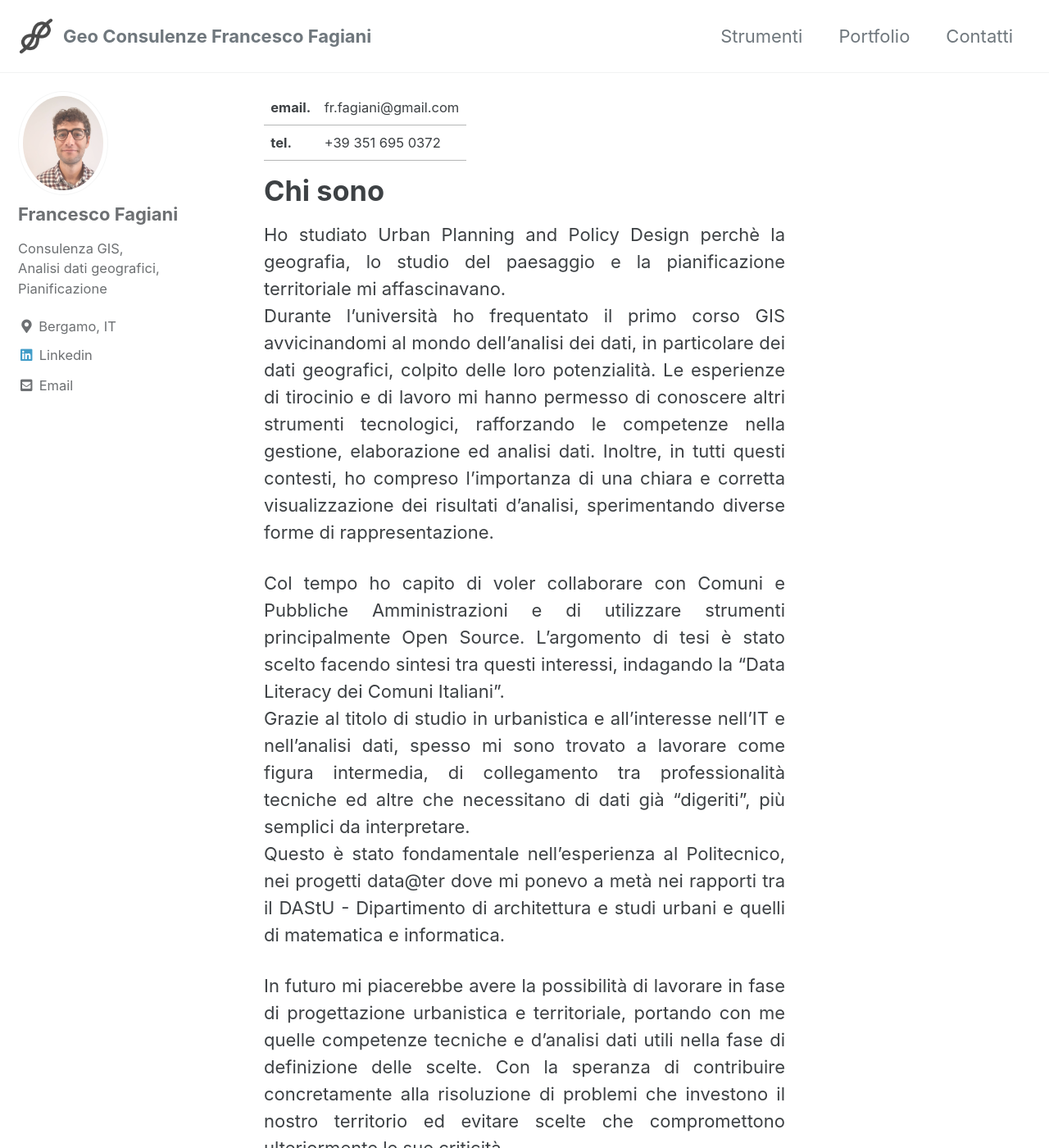
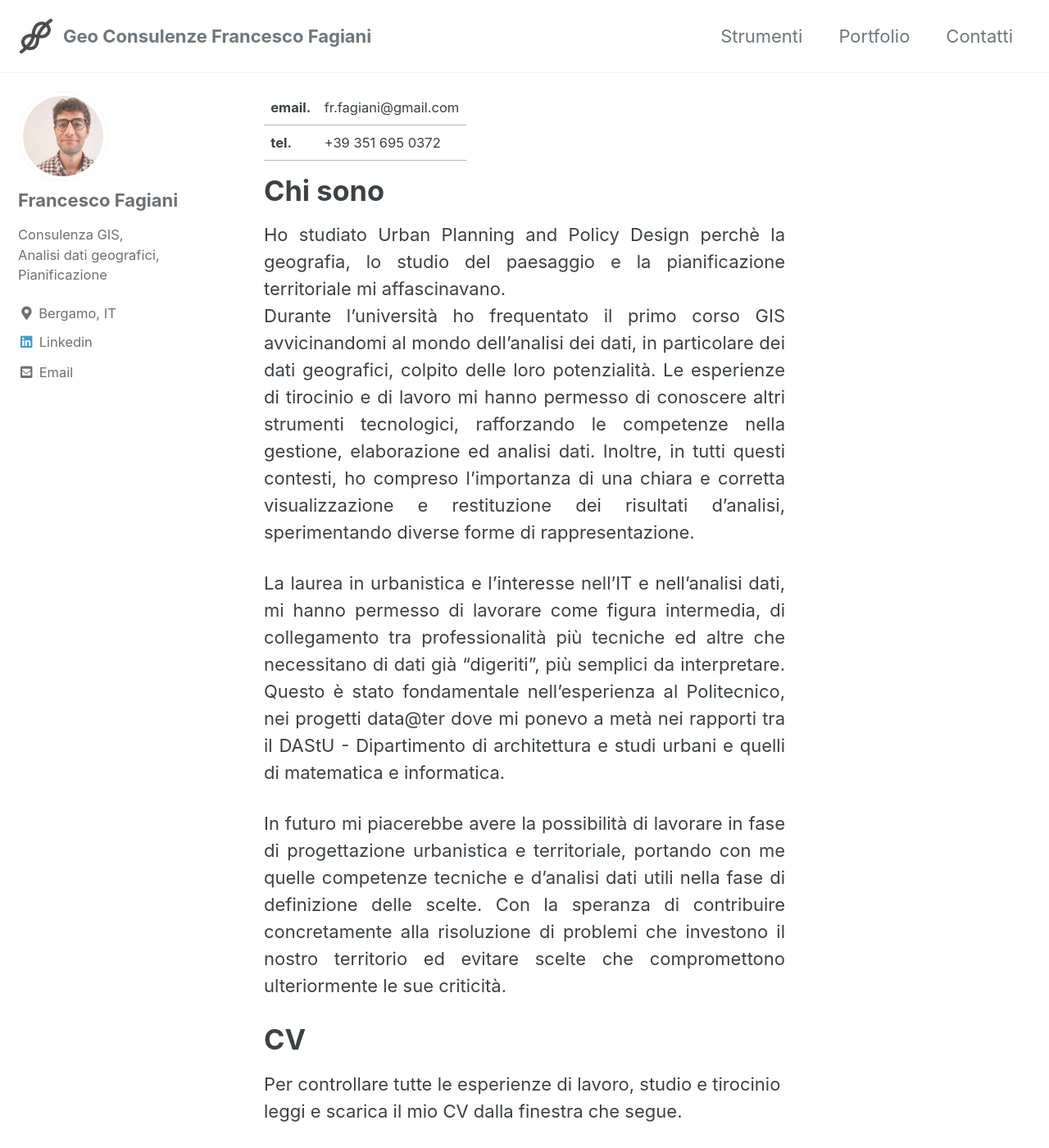
Before and after one commit to FrFagiani/ff_website, a Jekyll site: the page built from _pages/contatti.md, in a window 1280 px wide and 1400 px high. Shown: the whole window at 82% size. Built offline with Jekyll 4.4.1, drawn with Linux system fonts in a browser that asks for light colours; cached includes are drawn as plain includes.

Commit message:
nuovo profilo e aggiornamento testi

```diff
--- a/_pages/contatti.md
+++ b/_pages/contatti.md
@@ -10,10 +10,10 @@ author_profile: true
 # Chi sono
 Ho studiato Urban Planning and Policy Design perchè la geografia, lo studio del paesaggio e la pianificazione territoriale mi affascinavano.
 Durante l’università ho frequentato il primo corso GIS avvicinandomi al mondo dell’analisi dei dati, in particolare dei dati geografici, colpito delle loro potenzialità.
-Le esperienze di tirocinio e di lavoro mi hanno permesso di conoscere altri strumenti tecnologici, rafforzando le competenze nella gestione, elaborazione ed analisi dati. Inoltre, in tutti questi contesti, ho compreso l’importanza di una chiara e corretta visualizzazione dei risultati d’analisi, sperimentando diverse forme di rappresentazione.
+Le esperienze di tirocinio e di lavoro mi hanno permesso di conoscere altri strumenti tecnologici, rafforzando le competenze nella gestione, elaborazione ed analisi dati. Inoltre, in tutti questi contesti, ho compreso l’importanza di una chiara e corretta visualizzazione e restituzione dei risultati d’analisi, sperimentando diverse forme di rappresentazione.
 {: .text-justify}
-Col tempo ho capito di voler collaborare con Comuni e Pubbliche Amministrazioni e di utilizzare strumenti principalmente Open Source. L’argomento di tesi è stato scelto facendo sintesi tra questi interessi, indagando la “Data Literacy dei Comuni Italiani”.
-Grazie al titolo di studio in urbanistica e all'interesse nell'IT e nell'analisi dati, spesso mi sono trovato a lavorare come figura intermedia, di collegamento tra professionalità tecniche ed altre che necessitano di dati già “digeriti”, più semplici da interpretare.
+<!--  Col tempo ho capito di voler collaborare con Comuni e Pubbliche Amministrazioni e di utilizzare strumenti principalmente Open Source. L’argomento di tesi è stato scelto facendo sintesi tra questi interessi, indagando la “Data Literacy dei Comuni Italiani”.  -->
+La laurea in urbanistica e l'interesse nell'IT e nell'analisi dati, mi hanno permesso di lavorare come figura intermedia, di collegamento tra professionalità più tecniche ed altre che necessitano di dati già “digeriti”, più semplici da interpretare.
 Questo è stato fondamentale nell’esperienza al Politecnico, nei progetti data@ter dove mi ponevo a metà nei rapporti tra il DAStU - Dipartimento di architettura e studi urbani e quelli di matematica e informatica.
 {: .text-justify}
 In futuro mi piacerebbe avere la possibilità di lavorare in fase di progettazione urbanistica e territoriale, portando con me quelle competenze tecniche e d’analisi dati utili nella fase di definizione delle scelte. Con la speranza di contribuire concretamente alla risoluzione di problemi che investono il nostro territorio ed evitare scelte che compromettono ulteriormente le sue criticità.
```
Also changed, not shown: assets/images/profilo.jpeg.
